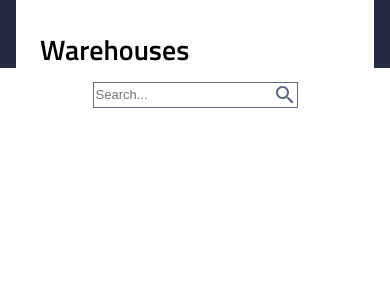
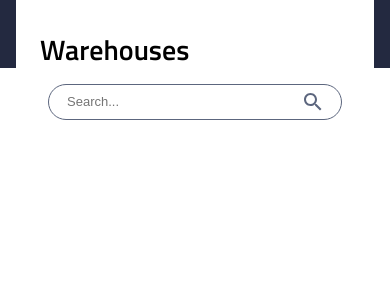
Before and after one commit to freeHashBrown/instock-silentdebuggers, a React (Create React App) app: page /warehouses in a window 390 px wide. Shown: the top 300 px of the page. Built offline with nearby package versions, Linux system fonts and the light colour scheme.

Commit message:
Complete search bar for warehouse page on mobile version

```diff
--- a/src/pages/WarehousePage/WarehousePage.scss
+++ b/src/pages/WarehousePage/WarehousePage.scss
@@ -16,22 +16,28 @@
         background-color: $white;
         padding: 2rem 0 0 1.5rem;
         margin: 0;
+
     }
 
     &__top {
         display: flex;
         flex-direction: row;
         justify-content: center;
-        padding: 3.5vw 3.5vw 0 3.5vw;
+
+        padding: 1rem 1rem 0 1rem;
 
     }
 
     &__search-bar {
         display: flex;
         flex-direction: row;
-        align-content: center;
+        padding: 0.3rem 1rem 0.3rem 1rem;
+        width: 100%;
+        justify-content: space-between;
 
-        border: 0.1rem solid $slate;
+        border: 0.063rem solid $slate;
+        border-radius: 1.875rem;
+        margin: 0 2rem 0 2rem;
     }
 
     &__input {
```
